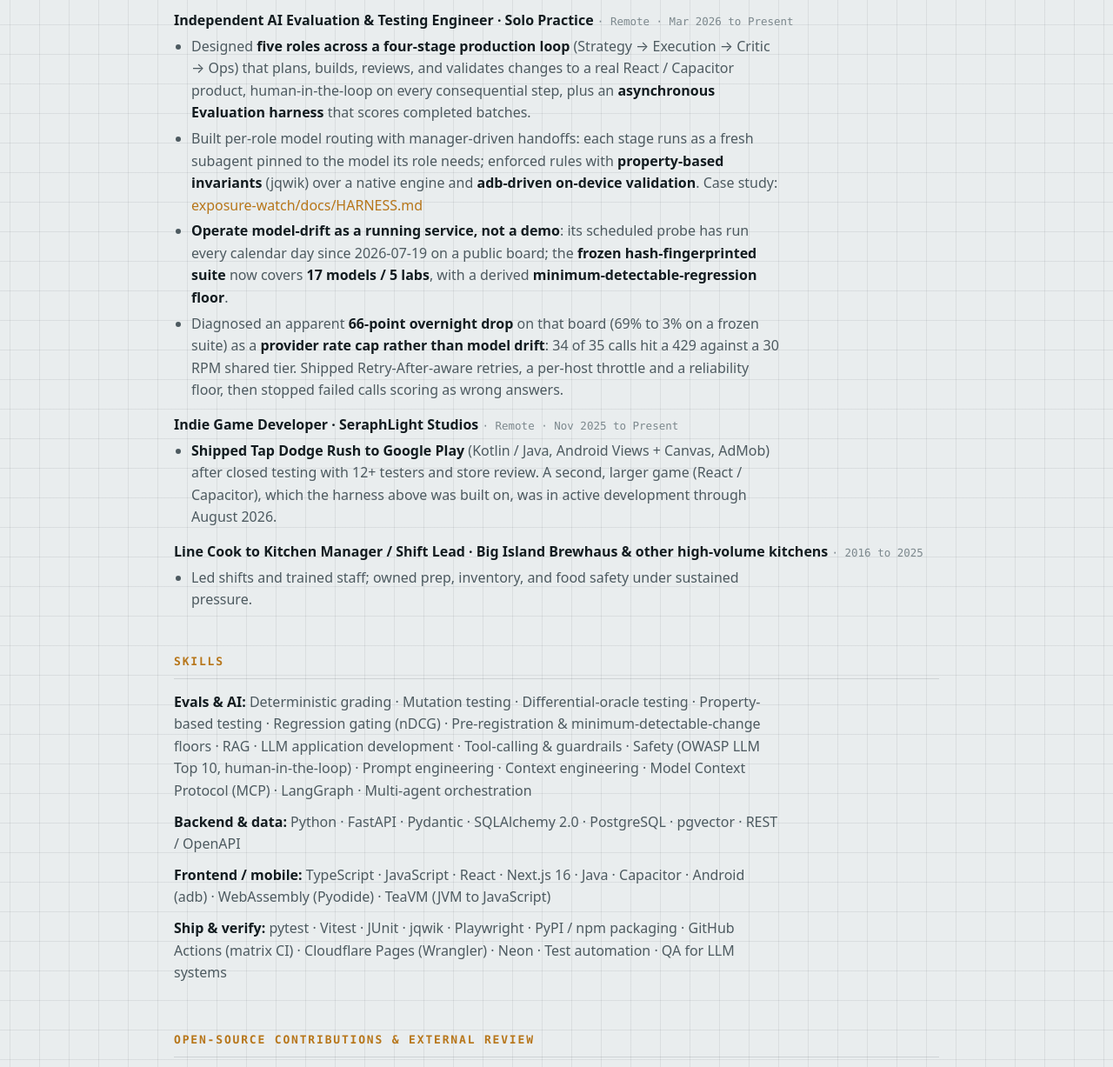
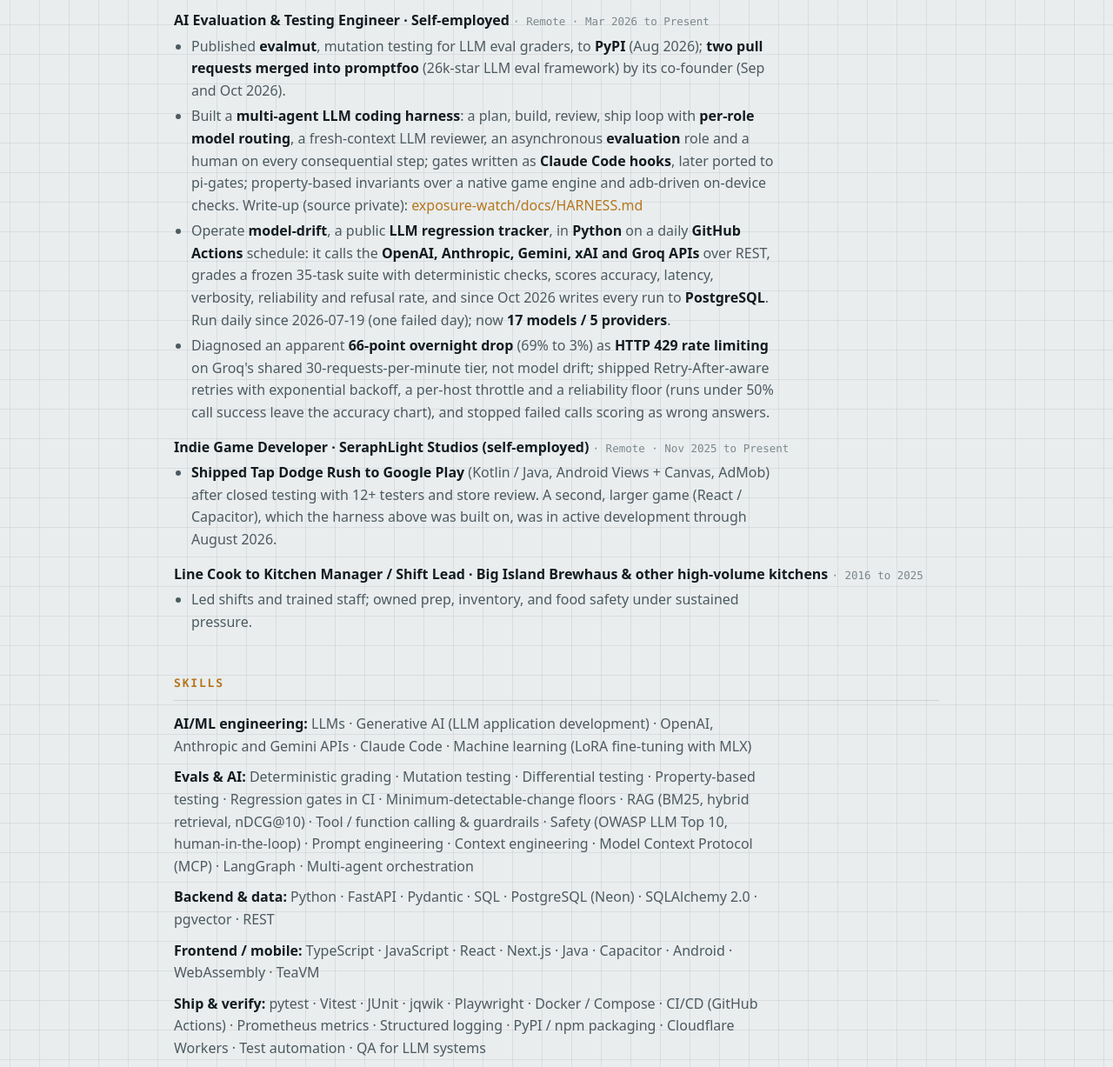
Before and after one commit to egnaro9/egnaro9.github.io, a plain HTML site: page resume/index.html in a window 1280 px wide. Shown: the part 992-2219 px from the top of the page at 87% size. Drawn offline with Linux system fonts and the light colour scheme.

Commit message:
resume and home: AI/ML engineering framing, current projects and role line

```diff
--- a/resume/index.html
+++ b/resume/index.html
@@ -137,14 +137,14 @@
   <ul>
     <li>Contract AI/ML engineering against approved requirements: model and framework evaluation, proof-of-concept prototyping, and integration with APIs, data stores and application backends.</li>
   </ul>
-  <div class="job">Independent AI Evaluation &amp; Testing Engineer &middot; Solo Practice <span class="meta">· Remote · Mar 2026 to Present</span></div>
+  <div class="job">AI Evaluation &amp; Testing Engineer &middot; Self-employed <span class="meta">· Remote · Mar 2026 to Present</span></div>
   <ul>
-    <li>Designed <strong>five roles across a four-stage production loop</strong> (Strategy → Execution → Critic → Ops) that plans, builds, reviews, and validates changes to a real React / Capacitor product, human-in-the-loop on every consequential step, plus an <strong>asynchronous Evaluation harness</strong> that scores completed batches.</li>
-    <li>Built per-role model routing with manager-driven handoffs: each stage runs as a fresh subagent pinned to the model its role needs; enforced rules with <strong>property-based invariants</strong> (jqwik) over a native engine and <strong>adb-driven <span style="white-space:nowrap">on-device</span> validation</strong>. Case study: <a href="https://github.com/egnaro9/exposure-watch/blob/main/docs/HARNESS.md" target="erikhill-out">exposure-watch/docs/HARNESS.md</a></li>
-    <li><strong>Operate model-drift as a running service, not a demo</strong>: its scheduled probe has run every calendar day since 2026-07-19 on a public board; the <strong>frozen hash-fingerprinted suite</strong> now covers <strong>17 models / 5 labs</strong>, with a derived <strong>minimum-detectable-regression floor</strong>.</li>
-    <li>Diagnosed an apparent <strong>66-point overnight drop</strong> on that board (69% to 3% on a frozen suite) as a <strong>provider rate cap rather than model drift</strong>: 34 of 35 calls hit a 429 against a 30 RPM shared tier. Shipped Retry-After-aware retries, a per-host throttle and a reliability floor, then stopped failed calls scoring as wrong answers.</li>
+    <li>Published <strong>evalmut</strong>, mutation testing for LLM eval graders, to <strong>PyPI</strong> (Aug 2026); <strong>two pull requests merged into promptfoo</strong> (26k-star LLM eval framework) by its co-founder (Sep and Oct 2026).</li>
+    <li>Built a <strong>multi-agent LLM coding harness</strong>: a plan, build, review, ship loop with <strong>per-role model routing</strong>, a fresh-context LLM reviewer, an asynchronous <strong>evaluation</strong> role and a human on every consequential step; gates written as <strong>Claude Code hooks</strong>, later ported to pi-gates; property-based invariants over a native game engine and adb-driven <span style="white-space:nowrap">on-device</span> checks. Write-up (source private): <a href="https://github.com/egnaro9/exposure-watch/blob/main/docs/HARNESS.md" target="erikhill-out">exposure-watch/docs/HARNESS.md</a></li>
+    <li>Operate <strong>model-drift</strong>, a public <strong>LLM regression tracker</strong>, in <strong>Python</strong> on a daily <strong>GitHub Actions</strong> schedule: it calls the <strong>OpenAI, Anthropic, Gemini, xAI and Groq APIs</strong> over REST, grades a frozen 35-task suite with deterministic checks, scores accuracy, latency, verbosity, reliability and refusal rate, and since Oct 2026 writes every run to <strong>PostgreSQL</strong>. Run daily since 2026-07-19 (one failed day); now <strong>17 models / 5 providers</strong>.</li>
+    <li>Diagnosed an apparent <strong>66-point overnight drop</strong> (69% to 3%) as <strong>HTTP 429 rate limiting</strong> on Groq's shared 30-requests-per-minute tier, not model drift; shipped Retry-After-aware retries with exponential backoff, a per-host throttle and a reliability floor (runs under 50% call success leave the accuracy chart), and stopped failed calls scoring as wrong answers.</li>
   </ul>
-  <div class="job">Indie Game Developer &middot; SeraphLight Studios <span class="meta">· Remote · Nov 2025 to Present</span></div>
+  <div class="job">Indie Game Developer &middot; SeraphLight Studios (self-employed) <span class="meta">· Remote · Nov 2025 to Present</span></div>
   <ul>
     <li><strong>Shipped Tap Dodge Rush to Google Play</strong> (Kotlin / Java, Android Views + Canvas, AdMob) after closed testing with 12+ testers and store review. A second, larger game (React / Capacitor), which the harness above was built on, was in active development through August 2026.</li>
   </ul>
@@ -156,10 +156,11 @@
 
   <section class="skills">
     <h2>Skills</h2>
-    <p><b>Evals &amp; AI:</b> Deterministic grading · Mutation testing · Differential-oracle testing · Property-based testing · Regression gating (nDCG) · Pre-registration &amp; minimum-detectable-change floors · RAG · LLM application development · Tool-calling &amp; guardrails · Safety (OWASP LLM Top 10, human-in-the-loop) · Prompt engineering · Context engineering · Model Context Protocol (MCP) · LangGraph · Multi-agent orchestration</p>
-    <p><b>Backend &amp; data:</b> Python · FastAPI · Pydantic · SQLAlchemy 2.0 · PostgreSQL · pgvector · REST / OpenAPI</p>
-    <p><b>Frontend / mobile:</b> TypeScript · JavaScript · React · Next.js 16 · Java · Capacitor · Android (adb) · WebAssembly (Pyodide) · TeaVM (JVM to JavaScript)</p>
-    <p><b>Ship &amp; verify:</b> pytest · Vitest · JUnit · jqwik · Playwright · PyPI / npm packaging · GitHub Actions (matrix CI) · Cloudflare Pages (Wrangler) · Neon · Test automation · QA for LLM systems</p>
+    <p><b>AI/ML engineering:</b> LLMs · Generative AI (LLM application development) · OpenAI, Anthropic and Gemini APIs · Claude Code · Machine learning (LoRA fine-tuning with MLX)</p>
+    <p><b>Evals &amp; AI:</b> Deterministic grading · Mutation testing · Differential testing · Property-based testing · Regression gates in CI · Minimum-detectable-change floors · RAG (BM25, hybrid retrieval, nDCG@10) · Tool / function calling &amp; guardrails · Safety (OWASP LLM Top 10, human-in-the-loop) · Prompt engineering · Context engineering · Model Context Protocol (MCP) · LangGraph · Multi-agent orchestration</p>
+    <p><b>Backend &amp; data:</b> Python · FastAPI · Pydantic · SQL · PostgreSQL (Neon) · SQLAlchemy 2.0 · pgvector · REST</p>
+    <p><b>Frontend / mobile:</b> TypeScript · JavaScript · React · Next.js · Java · Capacitor · Android · WebAssembly · TeaVM</p>
+    <p><b>Ship &amp; verify:</b> pytest · Vitest · JUnit · jqwik · Playwright · Docker / Compose · CI/CD (GitHub Actions) · Prometheus metrics · Structured logging · PyPI / npm packaging · Cloudflare Workers · Test automation · QA for LLM systems</p>
   </section>
 
   <section>
@@ -183,6 +184,8 @@
   <div class="proj">&bull; <b>deadgate</b>: <strong>a linter for CI checks that cannot fail</strong> in GitHub Actions workflows (<strong>PyPI</strong>). Across <strong>275 repositories</strong> I hand-labelled all 653 of its findings and <strong>deleted two of its four detectors</strong> that the labels showed had never once been right: <strong>36.1% false, measured rather than estimated</strong>. Found an unguarded required status check in <strong>heygen-com/hyperframes</strong>, fixed by my merged PR #5182. <span class="tests">228 tests.</span></div>
   <div class="proj">&bull; <b>deadcheck</b>: <strong>does an eval rubric catch what it claims?</strong> Run on <strong>three rubrics I did not write</strong>: OpenAI evals' <code>Match</code> accepts "10" for ideal "1"; a promptfoo example&#x27;s refusal test passes a lowercased refusal-then-compliance reply. Seven probe rounds found <strong>23 defects in deadcheck itself under a passing suite</strong>. <span class="tests">185 tests.</span></div>
   <div class="proj">&bull; <b>rag-eval-lab</b>: deterministic RAG <strong>eval harness</strong> that catches a planted hallucination in CI; from-scratch <strong>BM25 matching the published SciFact baseline (0.664 vs 0.665)</strong>. <span class="tests">60 tests.</span></div>
+  <div class="proj">&bull; <b>eval-history</b>: model-drift's <strong>run store</strong> on Neon <strong>PostgreSQL</strong>, written daily since Oct 2026 and archived daily as JSON: <strong>SQLAlchemy 2.0</strong>, <strong>Alembic</strong> migrations diffed against the models in CI, and a <strong>FastAPI</strong> API with Prometheus /metrics and JSON logs (tested, no longer hosted). <span class="tests">67 tests, coverage gate 88%.</span></div>
+  <div class="proj">&bull; <b>llm-gateway</b>: a <strong>FastAPI LLM gateway</strong> that puts OpenAI, Anthropic and an offline mock behind one OpenAI-style endpoint: API-key auth, per-key <strong>token-bucket rate limits</strong>, a per-tenant cache, retries, SSE streaming, estimated cost accounting, Docker config. agent-graph can route through it. <span class="tests">29 tests, run against the mock.</span></div>
   <div class="proj">&bull; <b>agent-graph</b>: a <strong>LangGraph ReAct agent</strong> with
   <strong>unit-testable</strong> multi-step tool use: a swappable mock/LLM policy runs it deterministically without a key; a
   <strong>safe AST calculator</strong> (no <code>eval</code>); a max-step guard. <span class="tests">67 tests.</span></div>
```
Also changed, not shown: index.html (+1 -1 lines), 1 other file.
